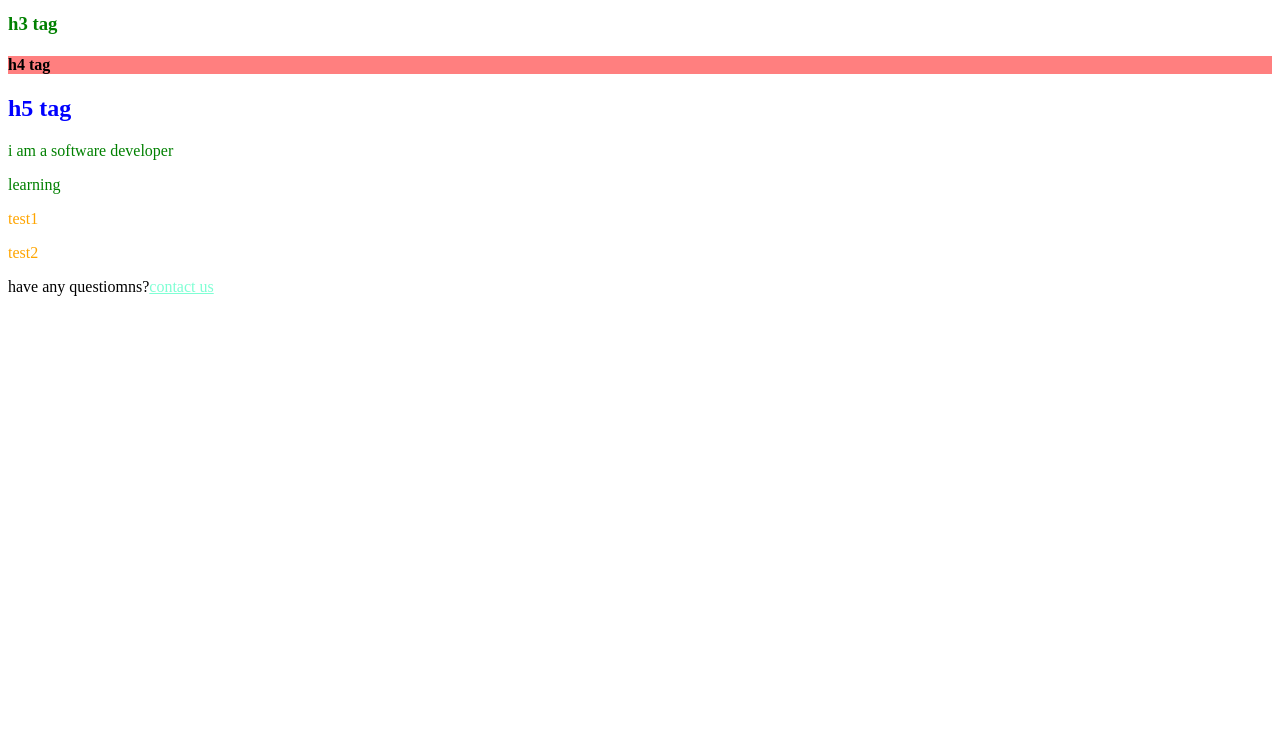
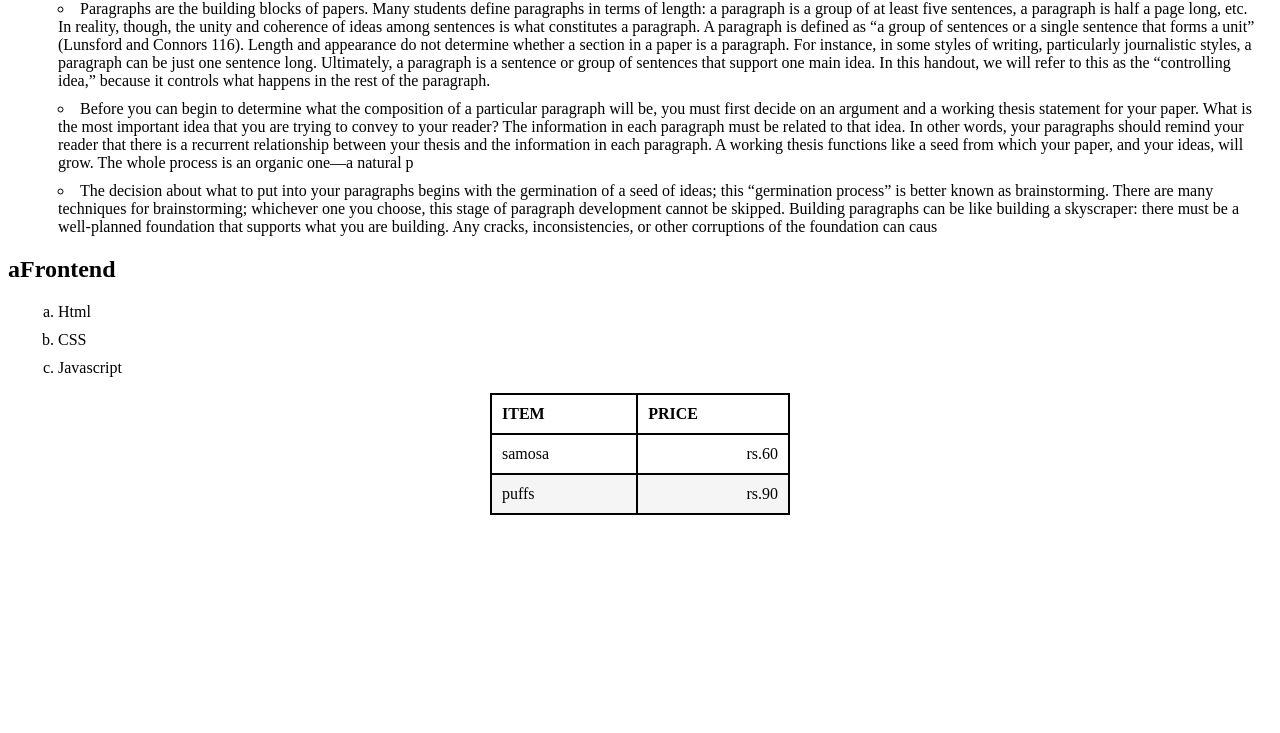
Before and after one commit to Monisha-Ramesh-125/html-and-css, a website built with webpack: page untitled1/index.html in a window 1280 px wide. Shown: the part 67-800 px from the top of the page. Built offline with nearby package versions, Linux system fonts and the light colour scheme.

```diff
--- a/untitled1/css/style.css
+++ b/untitled1/css/style.css
@@ -1,86 +1,43 @@
-h1,h4{
-  color : orange;
+ul{
+   /* list-style-type: circle;*/
+   /* !*list-style-image: url("../icon.png");*!*/
+   /*list-style-position: outside;*/
 
 
-  /*serif is generic name */
-}
-h1{
-  color: violet;
-}
-h4{
-  color: black;
+    /*both the above styles in one property in css*/
+
+    list-style: inside circle;
 }
 
-/* kadaisiya yenna solramo athatha atha eduthukkom here h1 is violet */
-
-/* always inline css takes more priority */
-*{   /* it is applied to all tags.But specific ah yethavathu kuduthuronna atha tha priority ah edukkm */
-  color: blue;
+ol{
+    list-style-type: lower-alpha;
 }
 
-/* still h1 is violet because specific ah erukkarathu than priority */
-#dev,#learning{
-  color: green;
-}
-.class1{
-  color: orange;
+li{
+    margin: 10px;
 }
 
-/* child selector */
-
-/* div oda child para */
-div>p{
-  color: black;
+table{
+    width: 300px;
+    margin: auto; /* it will center based on parent */
+    border-spacing: 10px;
+    border-collapse: collapse;  /*normal table*/
+    /*border spacing will be ognored when we collapse*/
 }
 
-/* descendent selector  */
-/* div ku keela a descendent */
-div a{
-  color: aquamarine;
+th{
+    text-transform: uppercase;
+    border-bottom: 2px solid black;
+    text-align: left;
+    padding: 10px;
 }
-
-/* sibling selector */
-/* both have same parent.they are under the parent */
-
-
-/*it is moew specific than above said so this color is taken for h4*/
-h1~h4{
-  color: aqua;
+th,td{
+    padding: 10px;
+    border: 2px solid black;
 }
-
-
-/* adjacent sibling selector  */
-/* it is appluedonly if h1 and h4 are siblings and they are adjacent to each other */
-h1+h3{
-  color: green;
+.amt{
+    text-align: right;
 }
-
-h4{
-  color: black !important;
-  /*there is no priority this rule is applied irrespectively*/
+tr:nth-child(even){
+    background-color: whitesmoke;
 }
-
-/*color explanation*/
-
-/*we can rgb value to color */
-/*the number range is 0 to 255*/
-
-h3{
-  color: rgb(255,255,255);/*white*/
-
-}
-h5{
-  color: rgb(70, 97, 150);
-}
-h6{
-  color: #888888;
-  color: hsl(100,33%,44%);
-}
-/*100 % white 0% white*/
-
-h4{
-  background: rgb(255,0,0);
-}
-h4{
-  background: rgba(255,0,0,0.5);  /* 4 th value is opacity*/
-}
--- a/untitled1/index.html
+++ b/untitled1/index.html
@@ -2,38 +2,44 @@
 <html class="no-js" lang="">
 
 <head>
-  <!--internal css----><!--h1 is called selector here---->
-
-  <!--  <style type="text/css">-->
-  <!--    h1{-->
-  <!--      color: black;-->
-  <!--    }-->
-  <!--    </style>-->
   <link rel = "stylesheet" href="css/style.css"type="text/css">
 
   <title>my dashboard</title>
 </head>
 
 <body>
+<h2>programming courses</h2>
+<ul>
+  <li>Paragraphs are the building blocks of papers. Many students define paragraphs in terms of length: a paragraph is a group of at least five sentences, a paragraph is half a page long, etc. In reality, though, the unity and coherence of ideas among sentences is what constitutes a paragraph. A paragraph is defined as “a group of sentences or a single sentence that forms a unit” (Lunsford and Connors 116). Length and appearance do not determine whether a section in a paper is a paragraph. For instance, in some styles of writing, particularly journalistic styles, a paragraph can be just one sentence long. Ultimately, a paragraph is a sentence or group of sentences that support one main idea. In this handout, we will refer to this as the “controlling idea,” because it controls what happens in the rest of the paragraph.</li>
+  <li>Before you can begin to determine what the composition of a particular paragraph will be, you must first decide on an argument and a working thesis statement for your paper. What is the most important idea that you are trying to convey to your reader? The information in each paragraph must be related to that idea. In other words, your paragraphs should remind your reader that there is a recurrent relationship between your thesis and the information in each paragraph. A working thesis functions like a seed from which your paper, and your ideas, will grow. The whole process is an organic one—a natural p</li>
+  <LI>The decision about what to put into your paragraphs begins with the germination of a seed of ideas; this “germination process” is better known as brainstorming. There are many techniques for brainstorming; whichever one you choose, this stage of paragraph development cannot be skipped. Building paragraphs can be like building a skyscraper: there must be a well-planned foundation that supports what you are building. Any cracks, inconsistencies, or other corruptions of the foundation can caus</LI>
+</ul>
+<h2>aFrontend</h2>
+<ol>
+<li>Html</li>
+  <li>CSS</li>
+  <li>Javascript</li>
+</ol>
 
-<!--inline css---->
+<table>
+  <thead>
+  <tr>
+    <th>Item</th>
+    <th>Price</th>
+  </tr>
+  </thead>
 
-<!--<h1 style="color: green;text-decoration: underline">test the style</h1>-->
-<h1>h1 tag</h1>
-<h3>h3 tag</h3>
-<h4>h4 tag</h4>
-<h2>h5 tag</h2>
-<p id = "dev"> i am a software developer </p>
-<p id ="learning">learning</p>
-<p class = "class1">test1</p>
-<p class = "class1">test2</p>
-
-<!---div is a parent of p and a. p is a parent of a ---->
-<!--i want p only black....div oda child mattu enaku black color la varanum--->
-<!--we can say a is descendent of div ...not child--->
-<div>
-  <p>have any questiomns?<a href="">contact us</a></p>
-</div>
+  <tbody>
+  <tr>
+    <td>samosa</td>
+    <td class="amt">rs.60</td>
+  </tr>
+  <tr>
+    <td>puffs</td>
+    <td class="amt">rs.90</td>
+  </tr>
+  </tbody>
+</table>
 </body>
 
 </html>
--- a/untitled1/js/app.js
+++ b/untitled1/js/app.js
@@ -0,0 +1,6 @@
+var x=7
+function getName(){
+    console.log("javascript")
+}
+getName();
+console.log(x);
```
